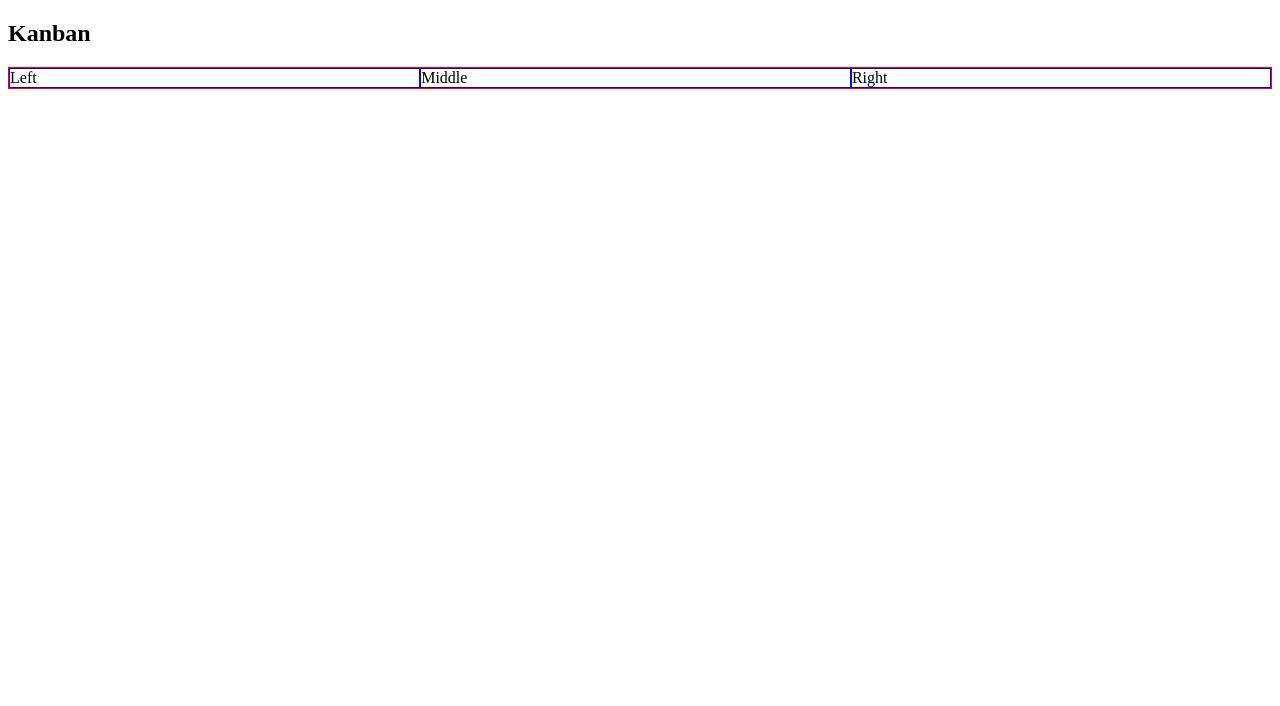
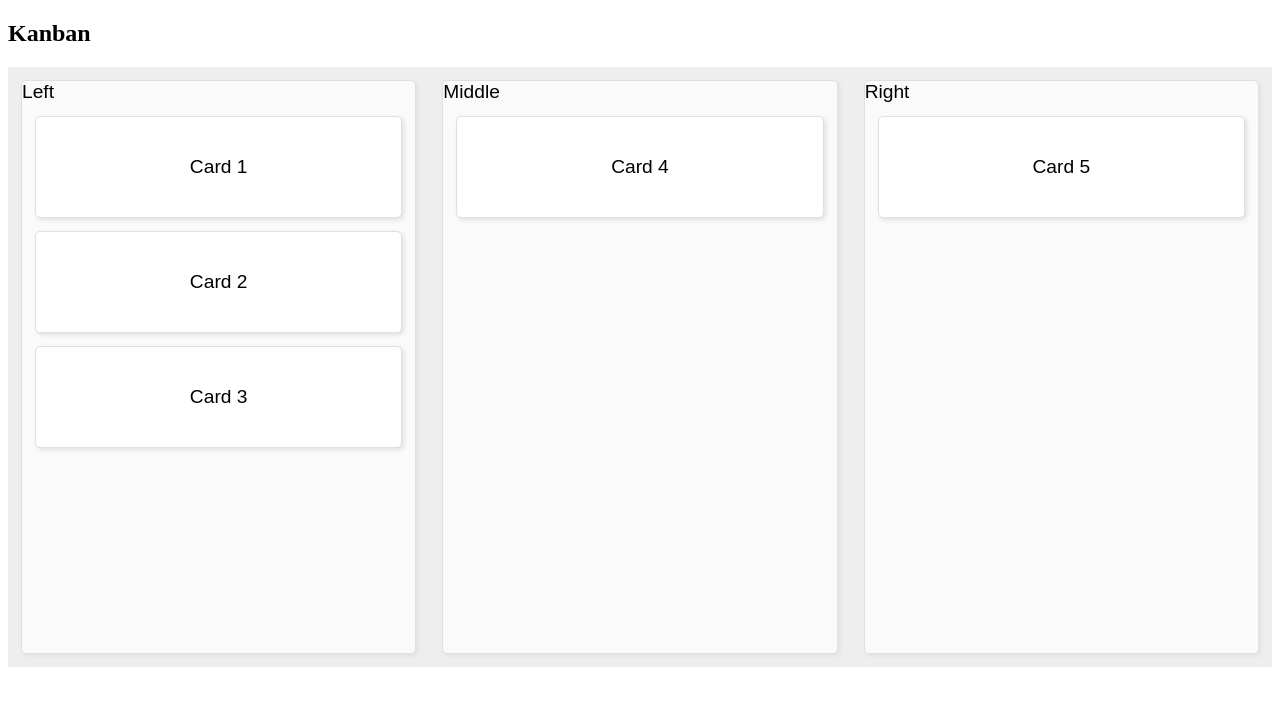
Before and after one commit to gmrdn/bancket, a React (Create React App) app in the folder client/: page / in a window 1280 px wide. Shown: the top 706 px of the page. Built offline with nearby package versions, Linux system fonts and the light colour scheme.

Commit message:
CSS to make it look like a kanban with columns and cards

```diff
--- /dev/null
+++ b/client/src/components/Card.js
@@ -0,0 +1,31 @@
+import React from "react";
+import styled from "styled-components";
+
+const StyledCard = styled.div`
+  border: solid 1px #e0e0e0;
+  margin: 13px;
+  height: 100px;
+  background: white;
+  border-radius: 5px;
+  box-shadow: 2px 2px 4px 0px #e0e0e0;
+  display: flex;
+`;
+
+const StyledButton = styled.button`
+  background: none;
+  border: none;
+  alignself: "stretch";
+  height: 100%;
+  width: 100%;
+  font-size: 1em;
+  padding: 0.25em 1em;
+  cursor: pointer;
+`;
+
+export default function Card(props) {
+  return (
+    <StyledCard>
+      <StyledButton>{props.card.title}</StyledButton>
+    </StyledCard>
+  );
+}
--- a/client/src/components/Column.js
+++ b/client/src/components/Column.js
@@ -1,15 +1,28 @@
 import React from "react";
+import Card from "./Card";
 import styled from "styled-components";
 
 const StyledColumn = styled.div`
-  border: solid 1px blue;
   order: ${(props) => props.position};
+  margin: 13px;
+  border: 1px solid #e0e0e0;
+  border-radius: 5px;
+  background: #fafafa;
   flex-grow: 1;
   flex-direction: column;
+  font: 1.2em "Fira Sans", sans-serif;
+  box-shadow: 2px 2px 4px 0px #e0e0e0;
 `;
 
 const Column = (props) => {
-  return <StyledColumn position={props.position}>{props.title}</StyledColumn>;
+  return (
+    <StyledColumn position={props.position}>
+      {props.title}
+      {props.cards.map((card) => (
+        <Card key={card.position} card={card}></Card>
+      ))}
+    </StyledColumn>
+  );
 };
 
 export default Column;
--- a/client/src/components/Kanban.js
+++ b/client/src/components/Kanban.js
@@ -3,9 +3,10 @@ import styled from "styled-components";
 import Column from "./Column";
 
 const StyledKanban = styled.div`
-  border: solid 1px red;
+  background: #eeeeee;
   display: flex;
   flex-flow: center;
+  height: 600px;
 `;
 
 const columns = [
```
Also changed, not shown: 1 other file (tests, documents, lock files or other folders).
